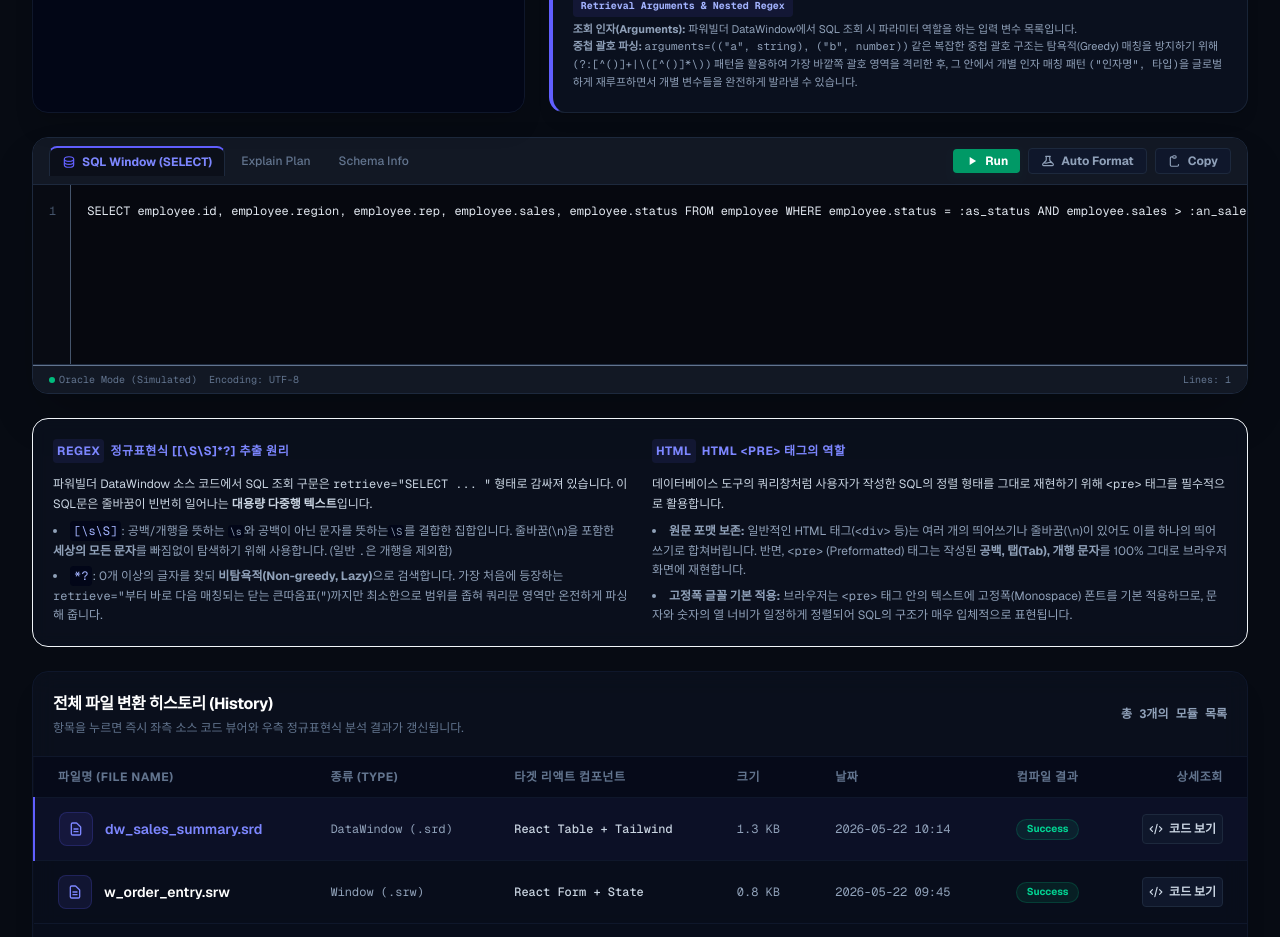
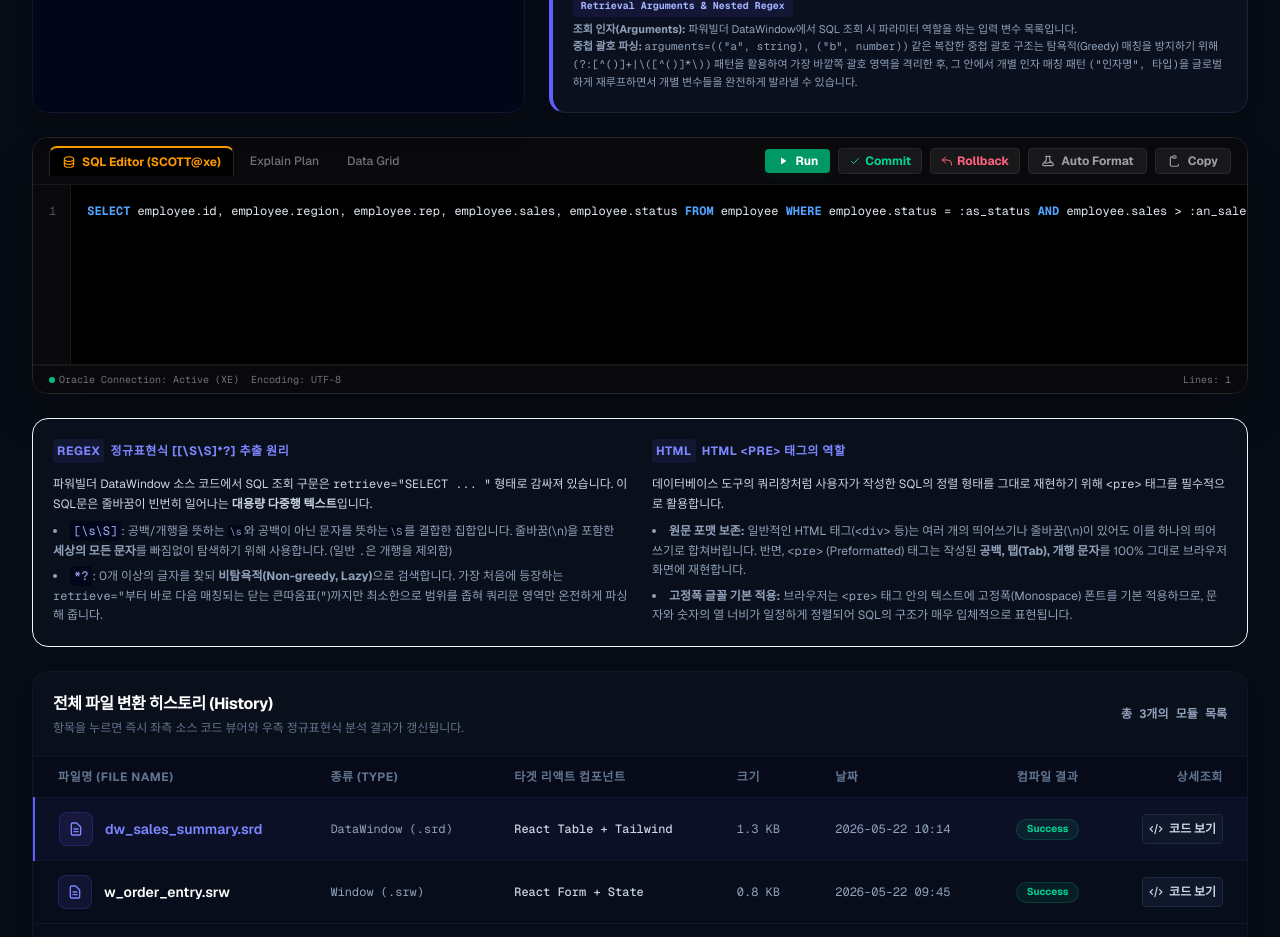
Before and after one commit to boradori80/pb-bridge, a Next.js app: page / in a window 1280 px wide. Shown: the part 1800-2737 px from the top of the page. Built offline with nearby package versions, Linux system fonts and the light colour scheme.

Commit message:
기능: SQL 쿼리 뷰어 구문 강조(Highlighting) 기능 추가

```diff
--- a/app/page.tsx
+++ b/app/page.tsx
@@ -557,6 +557,64 @@ export default function PBBridgeDashboard() {
     return formatted.trim();
   };
 
+  // ---------------------------------------------------------------------------------------------------------
+  // [교육용 주석 - SQL 구문 강조 (Syntax Highlighting) 및 문자열 치환의 원리]
+  // ---------------------------------------------------------------------------------------------------------
+  // 1. **문자열을 HTML 태그로 치환하여 색상을 입히는 원리**:
+  //    - 웹 브라우저는 단순히 글자(String)만 있으면 모든 텍스트를 동일한 색상으로 출력합니다.
+  //    - 특정 단어(예: SQL 예약어 SELECT, FROM, WHERE 등)에만 개별적인 색상이나 스타일(두껍게 등)을 부여하고 싶다면,
+  //      브라우저가 이를 인식할 수 있도록 HTML 태그 구조(예: `<span class="text-blue-400 font-bold">SELECT</span>`)로 변환해 주어야 합니다.
+  //    - 자바스크립트의 정규표현식(RegExp)과 `replace()` 메소드를 사용하면 전체 텍스트를 검사하면서
+  //      특정 단어 패턴을 실시간으로 감지하고, 해당 단어를 스타일이 들어간 HTML 태그로 쏙 치환할 수 있습니다.
+  //
+  // 2. **React에서 dangerouslySetInnerHTML을 사용할 때 XSS(크로스 사이트 스크립팅) 보안 위협과 방지책**:
+  //    - 기본적으로 React는 해커가 악의적인 스크립트 코드를 삽입하여 공격하는 XSS(Cross-Site Scripting)를 원천 차단하기 위해,
+  //      화면에 변수 값을 그릴 때 모든 HTML 특수문자(<, >, & 등)를 무해한 일반 텍스트 문자로 자동 안전화(HTML Escaping)합니다.
+  //    - 하지만 구문 강조 기능처럼 부득이하게 개발자가 직접 완성한 HTML 태그 구조가 웹 화면에 그대로 해석되어 렌더링되게 하려면
+  //      React의 자동 변환 필터를 우회하는 `dangerouslySetInnerHTML` 속성을 명시적으로 써야 합니다.
+  //    - 이름에 `dangerously`(위험하게)가 명시되어 있듯이, 이 속성은 검증되지 않은 외부 사용자의 입력값을 그대로 통과시킬 경우,
+  //      악성 코드(예: `<img src="x" onerror="localStorage.clear();"/>` 등)가 브라우저에서 실행되어 사용자 세션을 가로채는 위험을 초래합니다.
+  //    - **안전한 구현 설계 (샌드박싱)**:
+  //      이 위험을 막기 위해 본 `highlightSQL` 함수에서는 가공되지 않은 원본 SQL 문자열에 존재할 수 있는 HTML 특수문자들(`&`, `<`, `>`)을
+  //      가장 먼저 안전한 문자 포맷(`&amp;`, `&lt;`, `&gt;`)으로 선제적으로 변환(Escaping)하여 무력화합니다.
+  //      그 뒤에, 검증되고 정의된 SQL 예약어 목록들만 우리가 정의한 안전한 `<span>` 태그로만 콕 찝어 치환함으로써,
+  //      개발자가 의도한 구문 강조만 출력되고 악성 스크립트는 실행되지 않도록 철저한 보안 장치를 구축해 줍니다.
+  // ---------------------------------------------------------------------------------------------------------
+  const highlightSQL = (sql: string): string => {
+    if (!sql) return "";
+
+    // 1단계: 사용자 입력이나 쿼리에 포함된 HTML 기호 이스케이프 처리 (XSS 보안 취약점 사전 차단)
+    let escaped = sql
+      .replace(/&/g, "&amp;")
+      .replace(/</g, "&lt;")
+      .replace(/>/g, "&gt;");
+
+    // 2단계: 강조 표시할 주요 SQL 예약어 목록 정의 (대소문자 무관하게 치환됨)
+    // 요구사항: SELECT, FROM, WHERE, AND, OR, INSERT, UPDATE, DELETE, JOIN 필수 포함
+    const keywords = [
+      "SELECT", "FROM", "WHERE", "AND", "OR", "INSERT", "UPDATE", "DELETE", "JOIN",
+      "ORDER BY", "GROUP BY", "HAVING", "LEFT OUTER JOIN", "RIGHT OUTER JOIN",
+      "INNER JOIN", "UNION", "AS", "IN", "ON", "LIKE", "IS", "NULL", "NOT"
+    ];
+
+    // 3단계: 정규표현식을 돌려 해당 예약어 단어를 대문자로 통일(정렬)하고 테일윈드 스타일을 입힌 span 태그로 감싸기
+    keywords.forEach((keyword) => {
+      // 띄어쓰기가 들어간 복합 예약어(예: ORDER BY)가 있을 경우, 하나 이상의 공백(\s+)도 매칭되도록 공백 문자를 정규식 패턴용 공백으로 대체합니다.
+      const pattern = keyword.replace(/ /g, "\\s+");
+      // \b (Word Boundary)를 패턴의 앞뒤에 붙여 "ANDY"나 "BRAND"처럼 예약어가 단어의 일부로 우연히 들어간 경우는 치환되지 않도록 제한합니다.
+      // 'gi' 플래그는 글로벌 검색(g) 및 대소문자 무구분(i)을 의미합니다.
+      const regex = new RegExp(`\\b${pattern}\\b`, "gi");
+
+      escaped = escaped.replace(regex, (matched) => {
+        // 예약어를 예쁘게 대문자로 일관되게 정렬(통일)해 줍니다.
+        const upperKeyword = keyword.toUpperCase();
+        return `<span class="text-blue-400 font-bold">${upperKeyword}</span>`;
+      });
+    });
+
+    return escaped;
+  };
+
   // SQL 실행 시뮬레이션 이벤트 핸들러
   const handleExecuteSql = () => {
     if (!parsedData.retrieveQuery) return;
@@ -1203,26 +1261,26 @@ ${controlsList || '            <div className="text-slate-500">탐지된 컨트
         {/* ========================================================================================= */}
         {/* [분석된 SQL 쿼리(SELECT) 뷰어 - 오라클 토드 / PL/SQL Developer 스타일] */}
         {/* ========================================================================================= */}
-        <section className="bg-[#0b0f19] border border-slate-800 rounded-2xl overflow-hidden shadow-2xl flex flex-col">
+        <section className="bg-black border border-zinc-800 rounded-2xl overflow-hidden shadow-2xl flex flex-col">
           {/* 상단 탭 및 도구 모음 */}
-          <div className="bg-[#121824] px-4 py-2 border-b border-slate-800 flex flex-wrap items-center justify-between gap-3">
+          <div className="bg-zinc-950 px-4 py-2 border-b border-zinc-900 flex flex-wrap items-center justify-between gap-3">
             {/* 오라클 토드 스타일 탭 */}
             <div className="flex items-center gap-1">
-              <div className="bg-[#0b0f19] border-t-2 border-t-indigo-500 border-x border-slate-800 px-3 py-1.5 rounded-t-lg text-xs font-bold text-indigo-400 flex items-center gap-1.5 cursor-pointer">
-                <svg className="w-3.5 h-3.5 text-indigo-500" fill="none" stroke="currentColor" viewBox="0 0 24 24">
+              <div className="bg-black border-t-2 border-t-amber-500 border-x border-zinc-800 px-3 py-1.5 rounded-t-lg text-xs font-bold text-amber-500 flex items-center gap-1.5 cursor-pointer">
+                <svg className="w-3.5 h-3.5 text-amber-500" fill="none" stroke="currentColor" viewBox="0 0 24 24">
                   <path strokeLinecap="round" strokeLinejoin="round" strokeWidth={2} d="M4 7v10c0 2.21 3.582 4 8 4s8-1.79 8-4V7M4 7c0 2.21 3.582 4 8 4s8-1.79 8-4M4 7c0-2.21 3.582-4 8-4s8 1.79 8 4m0 5c0 2.21-3.582 4-8 4s-8-1.79-8-4" />
                 </svg>
-                SQL Window (SELECT)
+                SQL Editor (SCOTT@xe)
               </div>
-              <div className="hover:bg-slate-850 px-3 py-1.5 rounded-t-lg text-xs font-medium text-slate-500 hover:text-slate-300 flex items-center gap-1.5 cursor-pointer transition-colors">
+              <div className="hover:bg-zinc-900 px-3 py-1.5 rounded-t-lg text-xs font-medium text-zinc-500 hover:text-zinc-300 flex items-center gap-1.5 cursor-pointer transition-colors">
                 Explain Plan
               </div>
-              <div className="hover:bg-slate-850 px-3 py-1.5 rounded-t-lg text-xs font-medium text-slate-500 hover:text-slate-300 flex items-center gap-1.5 cursor-pointer transition-colors">
-                Schema Info
+              <div className="hover:bg-zinc-900 px-3 py-1.5 rounded-t-lg text-xs font-medium text-zinc-500 hover:text-zinc-300 flex items-center gap-1.5 cursor-pointer transition-colors">
+                Data Grid
               </div>
             </div>
 
-            {/* 기능 버튼 툴바 */}
+            {/* 기능 버튼 툴바 (오라클 개발 도구 스타일 보완) */}
             <div className="flex items-center gap-2">
               {/* SQL 실행 버튼 */}
               <button
@@ -1230,17 +1288,57 @@ ${controlsList || '            <div className="text-slate-500">탐지된 컨트
                 disabled={!parsedData.retrieveQuery || isExecutingSql}
                 className={`px-3 py-1 rounded text-xs font-bold flex items-center gap-1.5 transition-all shadow-md ${
                   !parsedData.retrieveQuery
-                    ? "bg-slate-900 border border-slate-850 text-slate-600 cursor-not-allowed"
+                    ? "bg-zinc-900 border border-zinc-800 text-zinc-600 cursor-not-allowed"
                     : isExecutingSql
                     ? "bg-amber-600 text-white animate-pulse"
                     : "bg-emerald-600 hover:bg-emerald-500 text-white active:scale-95 shadow-emerald-900/10"
                 }`}
-                title="SQL 쿼리 테스트 실행"
+                title="Execute SQL Query (F9)"
               >
-                <svg className="w-3.5 h-3.5 fill-current" viewBox="0 0 24 24">
+                <svg className="w-3 h-3 fill-current" viewBox="0 0 24 24">
                   <path d="M8 5v14l11-7z" />
                 </svg>
-                {isExecutingSql ? "실행 중..." : "Run"}
+                Run
+              </button>
+
+              {/* Commit 버튼 (시뮬레이션) */}
+              <button
+                onClick={() => {
+                  if (!parsedData.retrieveQuery) return;
+                  setSqlExecuteLog("▶ COMMIT; 완료. 가상 데이터베이스 세션의 트랜잭션이 성공적으로 커밋되었습니다.");
+                }}
+                disabled={!parsedData.retrieveQuery}
+                className={`px-2.5 py-1 border rounded text-xs font-bold flex items-center gap-1 transition-all ${
+                  !parsedData.retrieveQuery
+                    ? "border-zinc-900 bg-zinc-900 text-zinc-600 cursor-not-allowed"
+                    : "bg-zinc-900 border-zinc-800 text-emerald-400 hover:bg-zinc-800"
+                }`}
+                title="Commit Transaction"
+              >
+                <svg className="w-3 h-3" fill="none" stroke="currentColor" viewBox="0 0 24 24">
+                  <path strokeLinecap="round" strokeLinejoin="round" strokeWidth={2} d="M5 13l4 4L19 7" />
+                </svg>
+                Commit
+              </button>
+
+              {/* Rollback 버튼 (시뮬레이션) */}
+              <button
+                onClick={() => {
+                  if (!parsedData.retrieveQuery) return;
+                  setSqlExecuteLog("▶ ROLLBACK; 완료. 마지막 커밋 이후의 변경 사항이 모두 취소되었습니다.");
+                }}
+                disabled={!parsedData.retrieveQuery}
+                className={`px-2.5 py-1 border rounded text-xs font-bold flex items-center gap-1 transition-all ${
+                  !parsedData.retrieveQuery
+                    ? "border-zinc-900 bg-zinc-900 text-zinc-600 cursor-not-allowed"
+                    : "bg-zinc-900 border-zinc-800 text-rose-400 hover:bg-zinc-800"
+                }`}
+                title="Rollback Transaction"
+              >
+                <svg className="w-3 h-3" fill="none" stroke="currentColor" viewBox="0 0 24 24">
+                  <path strokeLinecap="round" strokeLinejoin="round" strokeWidth={2} d="M3 10h10a8 8 0 018 8v2M3 10l6 6m-6-6l6-6" />
+                </svg>
+                Rollback
               </button>
 
               {/* SQL 포맷팅 토글 버튼 */}
@@ -1249,12 +1347,12 @@ ${controlsList || '            <div className="text-slate-500">탐지된 컨트
                 disabled={!parsedData.retrieveQuery}
                 className={`px-3 py-1 border rounded text-xs font-bold flex items-center gap-1.5 transition-all ${
                   !parsedData.retrieveQuery
-                    ? "border-slate-850 bg-slate-900 text-slate-600 cursor-not-allowed"
+                    ? "border-zinc-900 bg-zinc-900 text-zinc-600 cursor-not-allowed"
                     : isSqlFormatted
                     ? "bg-indigo-600 border-indigo-500 text-white hover:bg-indigo-500"
-                    : "bg-slate-900 border-slate-800 text-slate-400 hover:bg-slate-800 hover:text-white"
+                    : "bg-zinc-900 border-zinc-800 text-zinc-400 hover:bg-zinc-800 hover:text-white"
                 }`}
-                title="SQL 구문 예쁘게 정렬하기"
+                title="Format SQL Query"
               >
                 <svg className="w-3.5 h-3.5" fill="none" stroke="currentColor" viewBox="0 0 24 24">
                   <path strokeLinecap="round" strokeLinejoin="round" strokeWidth={2} d="M19.428 15.428a2 2 0 00-1.022-.547l-2.387-.477a6 6 0 00-3.86.517l-.318.158a6 6 0 01-3.86.517L6.05 15.21a2 2 0 00-1.806.547M8 4h8l-1 1v5.172a2 2 0 00.586 1.414l5 5c1.26 1.26.367 3.414-1.415 3.414H4.828c-1.782 0-2.674-2.154-1.414-3.414l5-5A2 2 0 009 10.172V5L8 4z" />
@@ -1270,7 +1368,7 @@ ${controlsList || '            <div className="text-slate-500">탐지된 컨트
                   alert("SQL 쿼리가 클립보드에 복사되었습니다.");
                 }}
                 disabled={!parsedData.retrieveQuery}
-                className={`px-3 py-1 bg-slate-900 border border-slate-800 hover:bg-slate-800 rounded text-xs font-bold text-slate-400 hover:text-white transition-all flex items-center gap-1.5 ${
+                className={`px-3 py-1 bg-zinc-900 border border-zinc-800 hover:bg-zinc-800 rounded text-xs font-bold text-zinc-400 hover:text-white transition-all flex items-center gap-1.5 ${
                   !parsedData.retrieveQuery ? "opacity-40 cursor-not-allowed" : ""
                 }`}
               >
@@ -1282,10 +1380,10 @@ ${controlsList || '            <div className="text-slate-500">탐지된 컨트
             </div>
           </div>
 
-          {/* 에디터 메인 영역 (줄번호 + SQL) */}
-          <div className="flex border-b border-slate-800 bg-[#06080f] min-h-[180px] max-h-[350px] overflow-y-auto scrollbar-thin">
+          {/* 에디터 메인 영역 (줄번호 + SQL) - 배경을 깊은 암흑색(bg-black)으로 지정 */}
+          <div className="flex border-b border-zinc-900 bg-black min-h-[180px] max-h-[350px] overflow-y-auto scrollbar-thin">
             {/* 에디터 좌측 행 번호 */}
-            <div className="bg-[#080b13] text-slate-600 text-right pr-3.5 pl-4 py-4 border-r border-slate-850 font-mono text-xs select-none">
+            <div className="bg-zinc-950 text-zinc-600 text-right pr-3.5 pl-4 py-4 border-r border-zinc-900 font-mono text-xs select-none">
               {(isSqlFormatted ? formatSQL(parsedData.retrieveQuery || "") : (parsedData.retrieveQuery || "") || "1")
                 .split("\n")
                 .map((_, idx) => (
@@ -1294,7 +1392,7 @@ ${controlsList || '            <div className="text-slate-500">탐지된 컨트
             </div>
 
             {/* 에디터 본문 (SQL PRE 태그) */}
-            <div className="flex-1 p-4 font-mono text-xs text-indigo-200 overflow-x-auto whitespace-pre-wrap select-text leading-5">
+            <div className="flex-1 p-4 font-mono text-xs text-slate-100 overflow-x-auto whitespace-pre-wrap select-text leading-5 bg-black">
               {/*
                 [교육용 주석 - HTML에서 줄바꿈과 띄어쓰기를 그대로 유지해주는 <pre> 태그의 역할]
                 -------------------------------------------------------------------------------------
@@ -1314,10 +1412,16 @@ ${controlsList || '            <div className="text-slate-500">탐지된 컨트
               */}
               {parsedData.retrieveQuery ? (
                 <pre className="m-0 font-mono select-text bg-transparent text-slate-200">
-                  <code>{isSqlFormatted ? formatSQL(parsedData.retrieveQuery) : parsedData.retrieveQuery}</code>
+                  <code
+                    dangerouslySetInnerHTML={{
+                      __html: highlightSQL(
+                        isSqlFormatted ? formatSQL(parsedData.retrieveQuery) : parsedData.retrieveQuery
+                      )
+                    }}
+                  />
                 </pre>
               ) : (
-                <span className="text-slate-600 italic">
+                <span className="text-zinc-600 italic">
                   -- 파워빌더 소스 파일에서 SELECT 쿼리문이 감지되지 않았습니다.
                   {"\n"}-- .srd 파일을 업로드하여 자동으로 SQL Retrieve 구문을 파싱하세요.
                 </span>
@@ -1327,17 +1431,17 @@ ${controlsList || '            <div className="text-slate-500">탐지된 컨트
 
           {/* 쿼리 실행 결과 및 로그 창 */}
           {sqlExecuteLog && (
-            <div className="bg-[#05070c] border-b border-slate-800 p-3.5 font-mono text-[11px] text-slate-400 leading-relaxed whitespace-pre-wrap select-text animate-in fade-in duration-200">
+            <div className="bg-[#030303] border-b border-zinc-900 p-3.5 font-mono text-[11px] text-zinc-400 leading-relaxed whitespace-pre-wrap select-text animate-in fade-in duration-200">
               {sqlExecuteLog}
             </div>
           )}
 
           {/* 하단 상태바 */}
-          <div className="bg-[#121824] px-4 py-1.5 flex items-center justify-between text-[10px] font-mono text-slate-500 border-t border-slate-850">
+          <div className="bg-zinc-950 px-4 py-1.5 flex items-center justify-between text-[10px] font-mono text-zinc-500 border-t border-zinc-900">
             <div className="flex items-center gap-3">
               <span className="flex items-center gap-1">
                 <span className="h-1.5 w-1.5 rounded-full bg-emerald-500"></span>
-                Oracle Mode (Simulated)
+                Oracle Connection: Active (XE)
               </span>
               <span>Encoding: UTF-8</span>
             </div>
```
Also changed, not shown: 1 other file (tests, documents, lock files or other folders).
